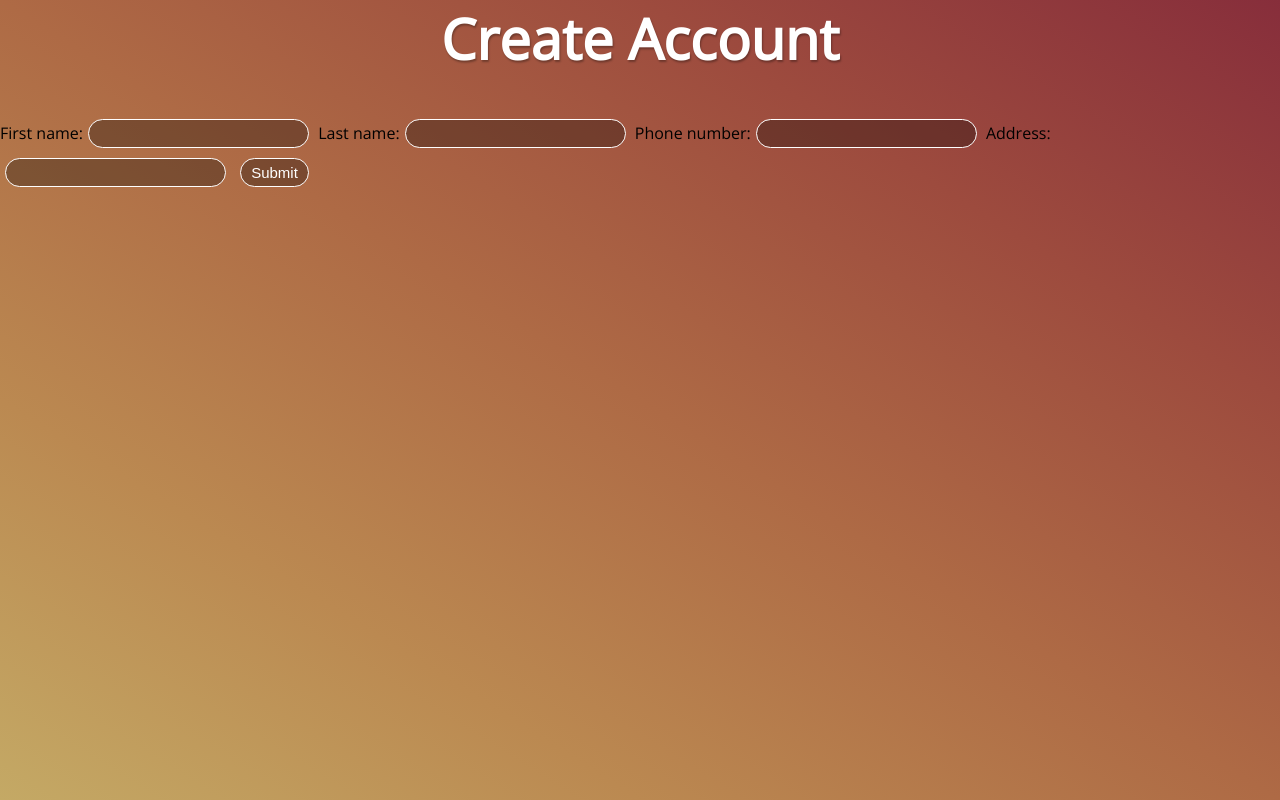
After one commit to christopherdufort/PythonDjangoBookStore, a Django app: page /create-account in a window 1280 px wide. The commit adds this page. Run offline with Django 3.2, Linux system fonts and the light colour scheme.

Commit message:
begining of creating new user (forms) + styling

```diff
--- /dev/null
+++ b/library/library/forms.py
@@ -0,0 +1,9 @@
+from django import forms
+from .models import User
+
+
+class UserForm(forms.ModelForm):
+
+    class Meta:
+        model = User
+        fields = ('first_name', 'last_name', 'phone_number', 'address')
--- a/library/library/models.py
+++ b/library/library/models.py
@@ -6,7 +6,6 @@ class User(models.Model):
     last_name = models.CharField(max_length=255)
     address = models.CharField(max_length=255)
     phone_number = models.CharField(max_length=255)
-    name = models.CharField(max_length=255)
     is_admin = models.BooleanField(default=False)
 
 class Book(models.Model):
--- a/library/library/urls.py
+++ b/library/library/urls.py
@@ -22,6 +22,7 @@ from django.conf.urls.static import static
 urlpatterns = [
     path('admin/', admin.site.urls),
     path('sign-in', views.sign_in),
+    path('create-account', views.create_account),
     path(r'^$', views.homepage)
 ]
 
--- a/library/library/views.py
+++ b/library/library/views.py
@@ -1,9 +1,18 @@
 from django.http import HttpResponse
 from django.shortcuts import render
+from .forms import UserForm
 
 def sign_in(request):
     return render(request, 'sign-in.html')
 
+def create_account(request):
+    if request.method == 'POST':
+        form = UserForm(request.POST)
+        if form.is_valid():
+            print("lamooo is valid")
+
+    form = UserForm()
+    return render(request, 'create-account.html', {'form': form})
 
 def homepage(request):
     return HttpResponse("home")
--- a/library/static/css/base.css
+++ b/library/static/css/base.css
@@ -1,10 +1,20 @@
+
 h1{
-    color: green;
+    color: white;
+    text-align: center;
+    font-size: 56px;
+    text-shadow: 1px 2px 2px rgba(0,0,0,0.3);
 }
 
 body{
     width: 100%;
     height: 100%;
+    margin: 0;
+    font-family: 'Open Sans', sans-serif;
+}
+
+body.color-bg{
+    background-image: linear-gradient(to right top, #c4a965, #bb8951, #ae6a45, #9d4b3e, #872e3b);
 }
 
 .content{
@@ -13,7 +23,10 @@ body{
     display: flex;
     align-items: center;
     justify-content: center;
-    background-image: linear-gradient(to right top, #051937, #004d7a, #008793, #00bf72, #a8eb12);
+}
+
+.input-holder{
+    text-align: center;
 }
 
 input{
@@ -22,4 +35,35 @@ input{
     outline: none;
     color: white;
     background: rgba(0,0,0,0.3);
+    padding: 5px 10px;
+    margin: 5px;
+    font-size: 15px;
 }
+
+button{
+    border: 1px solid white;
+    border-radius: 15px;
+    background: transparent;
+    color: white;
+    font-size: 16px;
+    width: 50%;
+    padding: 7px;
+    margin-top: 10px;
+}
+
+.form-object{
+    padding: 20px;
+}
+
+::-webkit-input-placeholder { /* Chrome/Opera/Safari */
+    color: rgba(255,255,255,0.5);
+}
+::-moz-placeholder { /* Firefox 19+ */
+    color: rgba(255,255,255,0.5);
+}
+:-ms-input-placeholder { /* IE 10+ */
+    color: rgba(255,255,255,0.5);
+}
+:-moz-placeholder { /* Firefox 18- */
+    color: rgba(255,255,255,0.5);
+}
--- /dev/null
+++ b/library/templates/create-account.html
@@ -0,0 +1,23 @@
+{% load static from staticfiles %}
+<html>
+
+<head>
+    <title>Sign In</title>
+    <link rel="stylesheet" href='library/static/css/base.css' />
+    <link href="https://fonts.googleapis.com/css?family=Open+Sans" rel="stylesheet">
+</head>
+
+<body class ="color-bg">
+
+
+    <h1>Create Account</h1>
+
+
+    <form method="post">
+        {% csrf_token %}
+        {{ form }}
+        <input type="submit" value="Submit">
+    </form>
+</body>
+
+</html>
```
Also changed, not shown: library/templates/sign-in.html (+4 -4 lines), 2 other files.
